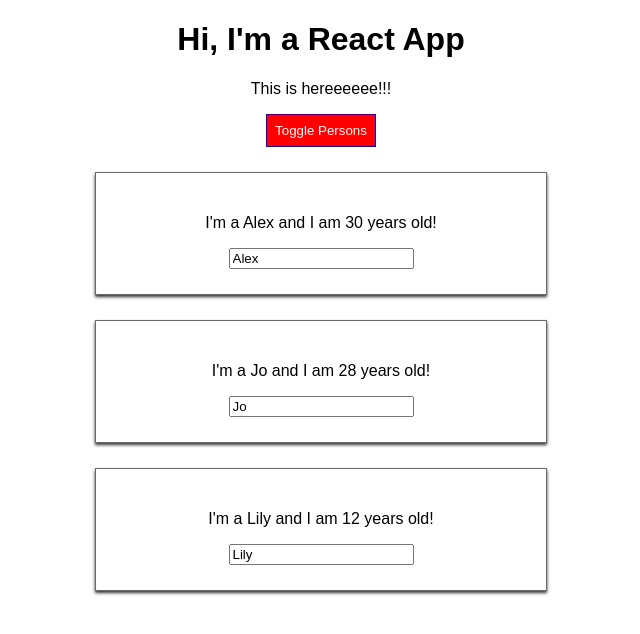
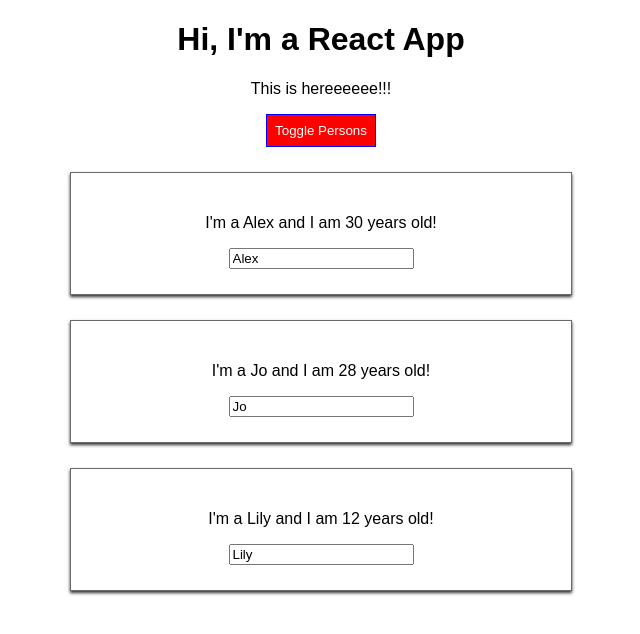
Before and after one commit to AxTrinhadad/radium-react-course, a React (Create React App) app: page / in a window 1280 px wide. Both pictures are taken after a click on the button "Toggle Persons". Shown: the top 634 px of the page, without its empty margins (319-959 px from the left). Built offline with nearby package versions, Linux system fonts and the light colour scheme.

Commit message:
Finalise React course

```diff
--- a/package.json
+++ b/package.json
@@ -3,6 +3,7 @@
   "version": "0.1.0",
   "private": true,
   "dependencies": {
+    "node-sass": "^4.11.0",
     "radium": "^0.25.1",
     "react": "^16.7.0",
     "react-dom": "^16.7.0",
--- a/src/App.js
+++ b/src/App.js
@@ -1,6 +1,6 @@
 import React, { Component } from 'react';
 import './App.css';
-import Radium from 'radium';
+import Radium, { StyleRoot } from 'radium';
 import Person from './Person/Person';
 
 class App extends Component {
@@ -93,6 +93,7 @@
 
 
     return (
+      <StyleRoot>
       <div className="App">
         <h1>Hi, I'm a React App</h1>
         <p className={classes.join(' ')}>This is hereeeeee!!!</p>
@@ -105,6 +106,7 @@
 
 
       </div>
+      </StyleRoot>
     );
 
     //return React.createElement('div',null, React.createElement('h1',{className: 'App'},'Hello!!!'));
--- a/src/Person/Person.js
+++ b/src/Person/Person.js
@@ -1,9 +1,16 @@
 import React from 'react';
+import Radium from 'radium';
+
 import './Person.scss';
 
 const person = (props) => {
+    const style = {
+        '@media (min-width: 500px)' : {
+            width: '450px'
+        }
+    };
     return (
-        <div className="Person">
+        <div className="Person" style={style}>
             <p onClick={props.click}>I'm a {props.name} and I am {props.age} years old! </p>
             {props.children}
             <input type="text" onChange={props.changed} value={props.name} />
@@ -11,4 +18,4 @@
     )
 }
 
-export default person;
+export default Radium(person);
--- a/src/Person/Person.scss
+++ b/src/Person/Person.scss
@@ -1,5 +1,5 @@
 .Person {
-    width: 400px;
+    width: 60%;
     margin: 25px auto;
     border: 1px solid #696969;
     box-shadow: 0 2px 3px #333;
```
Also changed, not shown: 1 other file (tests, documents, lock files or other folders).
